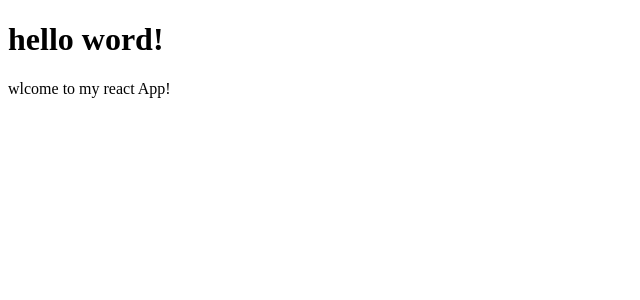
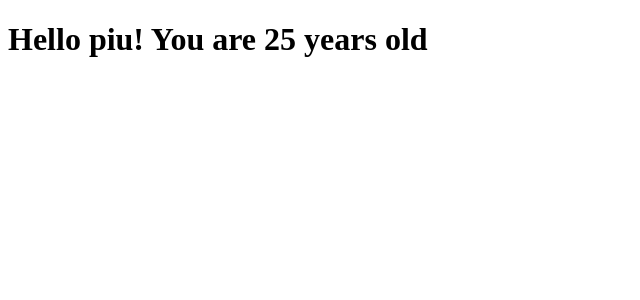
Before and after one commit to Aakankshapatil123/js-fsdcweeb4142, a React (Vite) app: page / in a window 1280 px wide. Shown: the top 300 px of the page, without its empty margins (0-640 px from the left). Built offline with nearby package versions, Linux system fonts and the light colour scheme.

Commit message:
passing props in class components

```diff
--- a/src/App.jsx
+++ b/src/App.jsx
@@ -5,9 +5,11 @@ Header
 // class cpmponents
 class App extends React.Component{
  render() {
+    let name = "piu";
+    let age = 25;
       return(
         <>
-          <Header />
+          <Header name={name} age={age}/>
         </>
 
       )
--- a/src/componets/Header.jsx
+++ b/src/componets/Header.jsx
@@ -3,10 +3,10 @@ import React from 'react';
 
 class Header extends React.Component {
      render() {
+        console.log(this.props)
         return(
             <>
-            <h1>hello word!</h1>
-            <p>wlcome to my react App!</p>
+            <h1>Hello {this.props.name}! You are {this.props.age} years old</h1>
             </>
         )
      }
```
